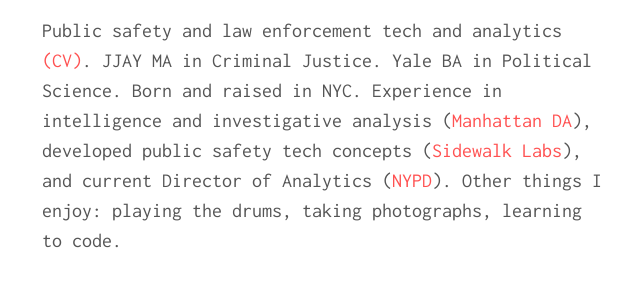
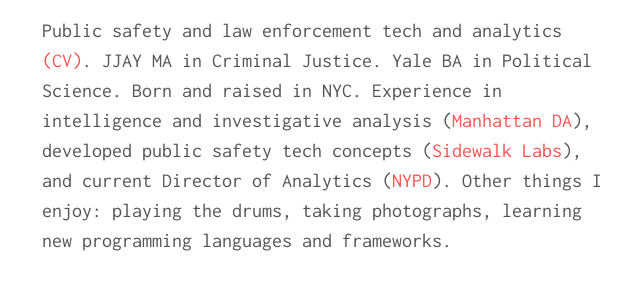
Before and after one commit to benjaminsingleton/benjaminsingleton.github.io, a plain HTML site: page index.html in a window 1280 px wide. Shown: the part 190-480 px from the top of the page, without its empty margins (318-958 px from the left). Drawn offline with Linux system fonts and the light colour scheme.

Commit message:
Update index.html

```diff
--- a/index.html
+++ b/index.html
@@ -35,7 +35,7 @@
           <span>JJAY MA in Criminal Justice. Yale BA in Political Science.</span>
           <span>Born and raised in NYC.</span>
           <span>Experience in intelligence and investigative analysis (<a href="http://manhattanda.org/intelligence-driven-prosecution-crime-strategies-unit" target="_blank">Manhattan DA</a>), developed public safety tech concepts (<a href="http://www.sidewalklabs.com/" target="_blank">Sidewalk Labs</a>), and current Director of Analytics (<a href="http://www1.nyc.gov/site/nypd/index.page" target="_blank">NYPD</a>).</span>
-          <span>Other things I enjoy: playing the drums, taking photographs, learning to code.</span>
+          <span>Other things I enjoy: playing the drums, taking photographs, learning new programming languages and frameworks.</span>
         </p>
       </div>
       <div class="row icons">
```
